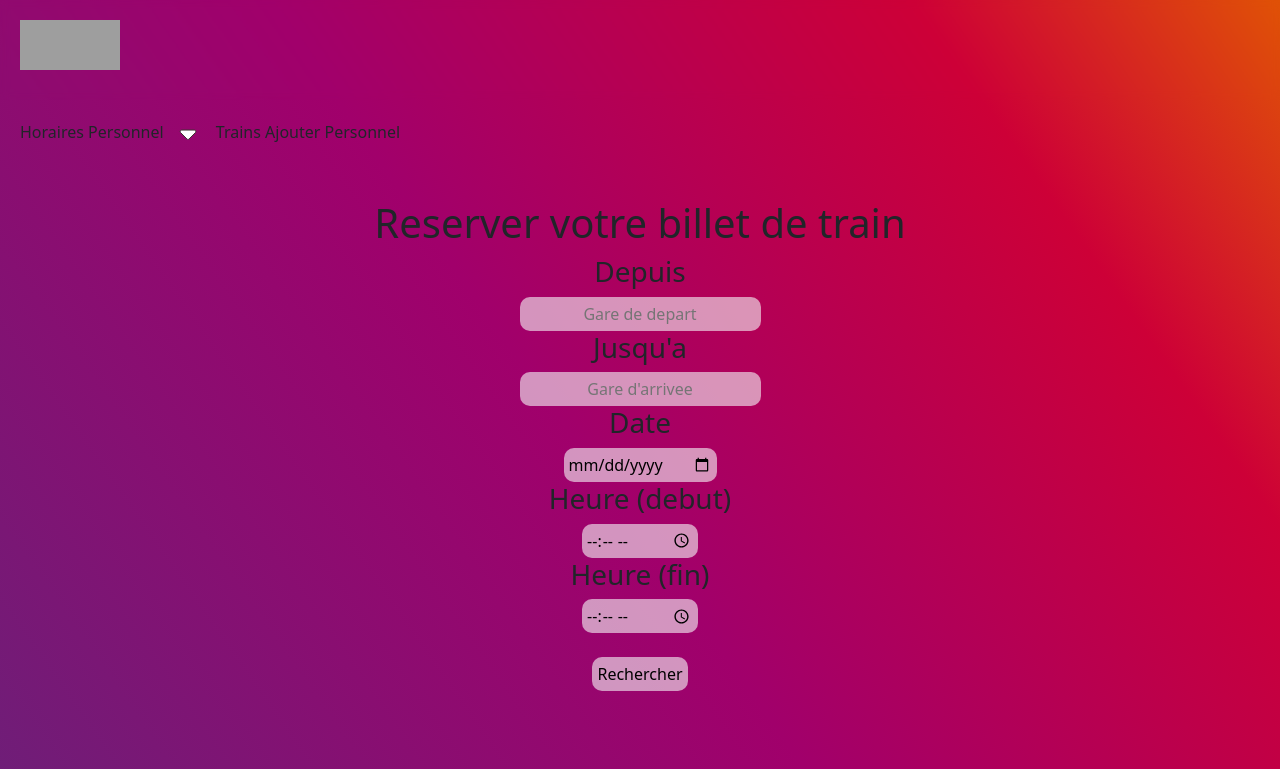
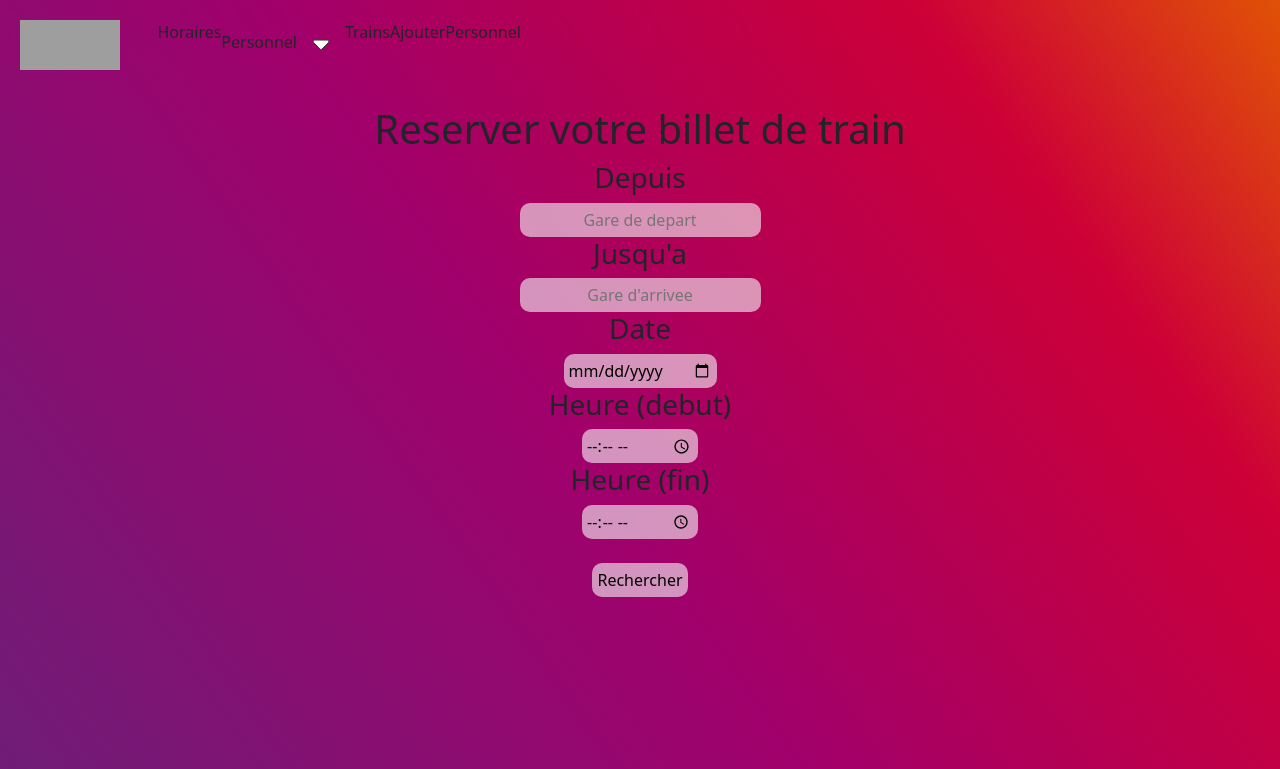
Before and after one commit to EDM115/sncf-wish, a plain HTML site: page index.html in a window 1280 px wide. Shown: the top 769 px of the page. Drawn offline with nearby package versions, Linux system fonts and the light colour scheme; grey boxes are pictures that could not be loaded.

Commit message:
Update index.css

```diff
--- a/index.css
+++ b/index.css
@@ -39,12 +39,12 @@ input::placeholder {
 .topnav {
     position: sticky;
     padding: 20px;
-    align-items: center ;
+    /*align-items: center ;*/
     width : 100% ;
-    height : 100px ;
+    height : 50px ;
     z-index : 700 ;
     backdrop-filter: blur(4px);
-    display: inline-block;
+    display: flex;
 }
 
 .main {
```
